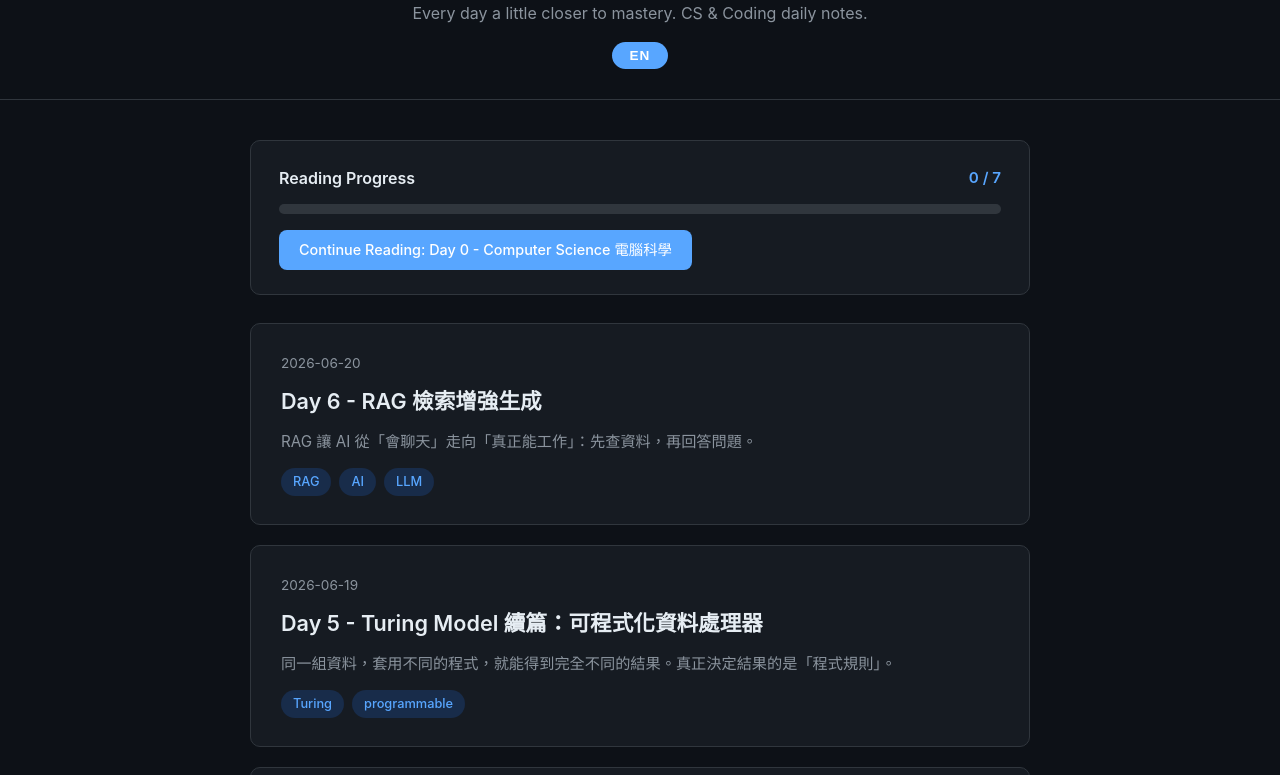
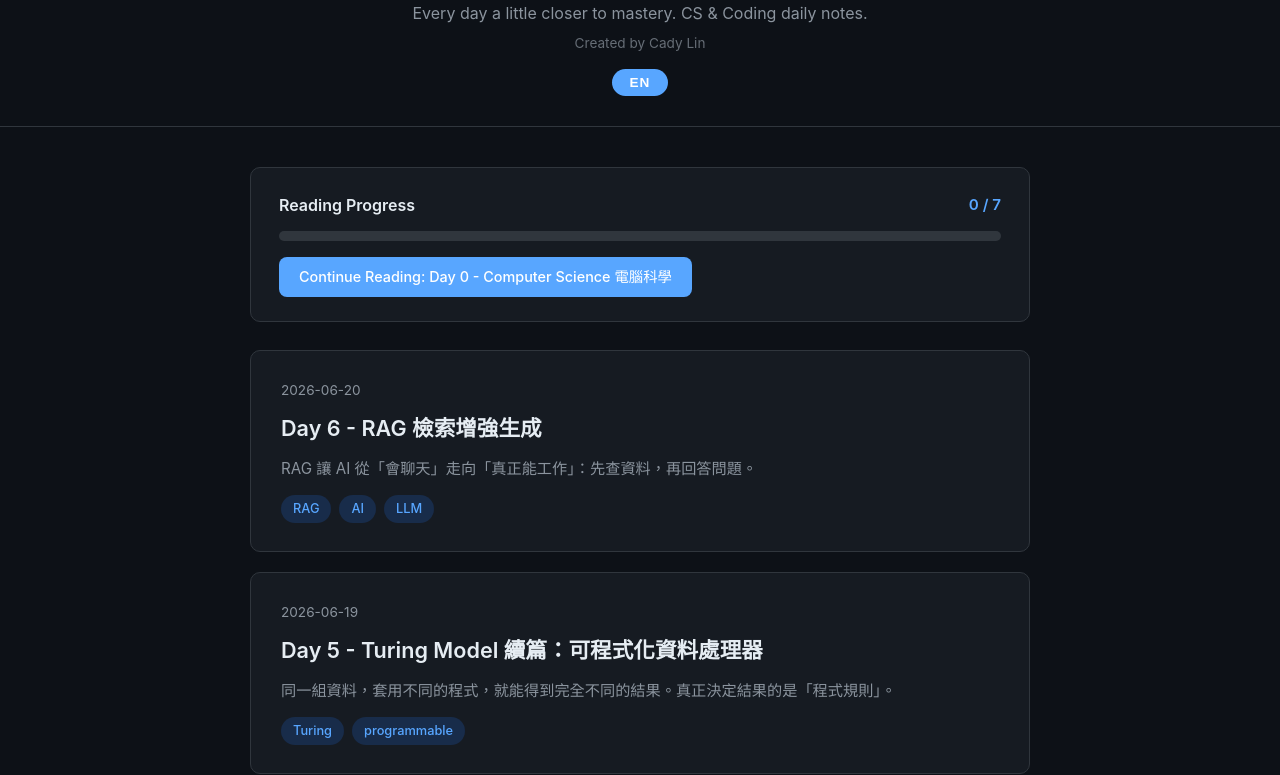
Before and after one commit to CadyLinn/string_studio_cdy, a plain HTML site: page index.html in a window 1280 px wide. Shown: the part 102-877 px from the top of the page. Drawn offline with Linux system fonts and the light colour scheme.

Commit message:
Add 'Created by Cady Lin' credit below site description
Co-Authored-By: Claude Opus 4.6 <noreply@anthropic.com>

```diff
--- a/css/style.css
+++ b/css/style.css
@@ -69,6 +69,13 @@ a:hover {
     color: var(--text-secondary);
     margin-top: 8px;
     font-size: 1rem;
+}
+
+.site-author {
+    color: var(--text-secondary);
+    margin-top: 4px;
+    font-size: 0.85rem;
+    opacity: 0.7;
 }
 
 /* ===== Posts List (Index) ===== */
--- a/index.html
+++ b/index.html
@@ -11,6 +11,7 @@
         <div class="container">
             <h1 class="site-title"><a href="index.html">String Studio</a></h1>
             <p class="site-desc">Every day a little closer to mastery. CS & Coding daily notes.</p>
+            <p class="site-author">Created by Cady Lin</p>
         </div>
     </header>
 
```
